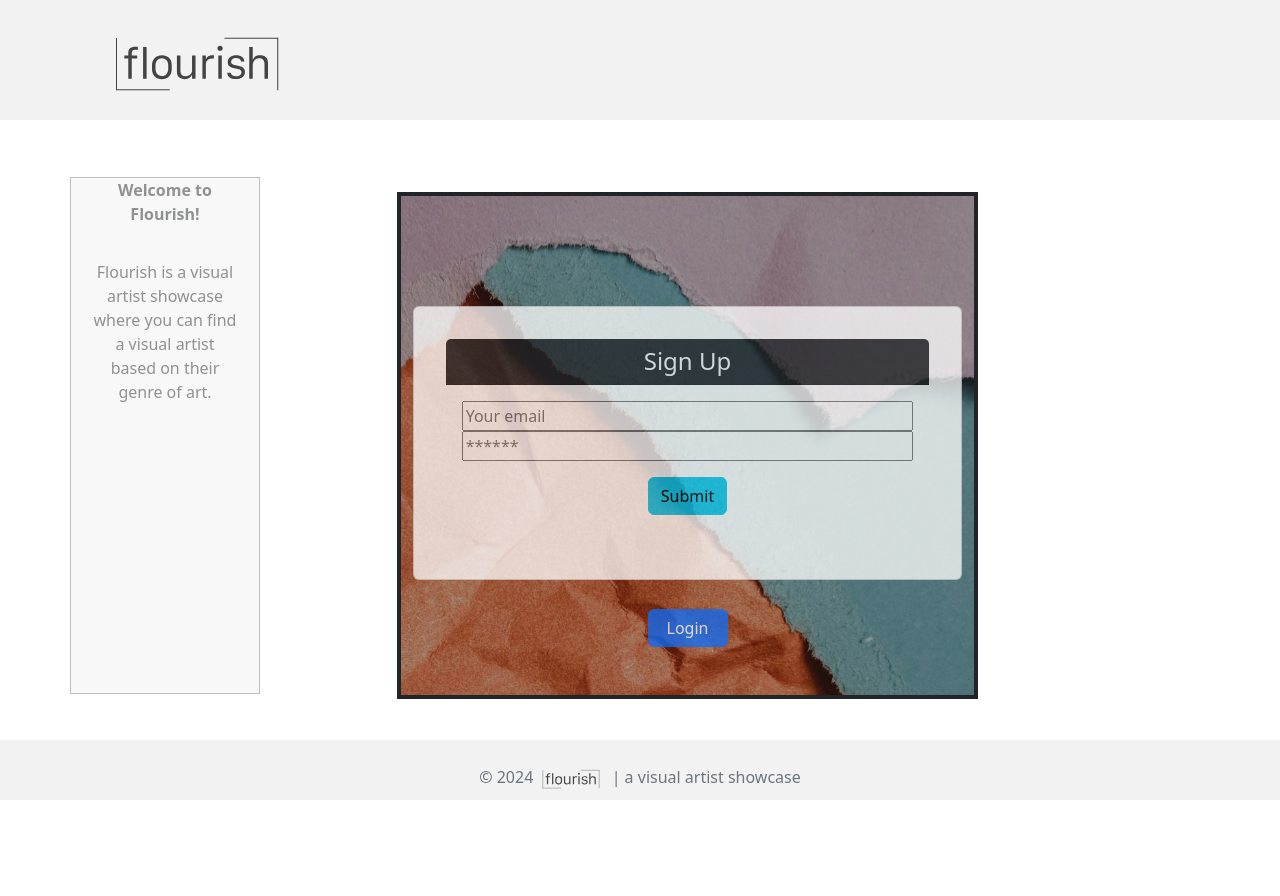
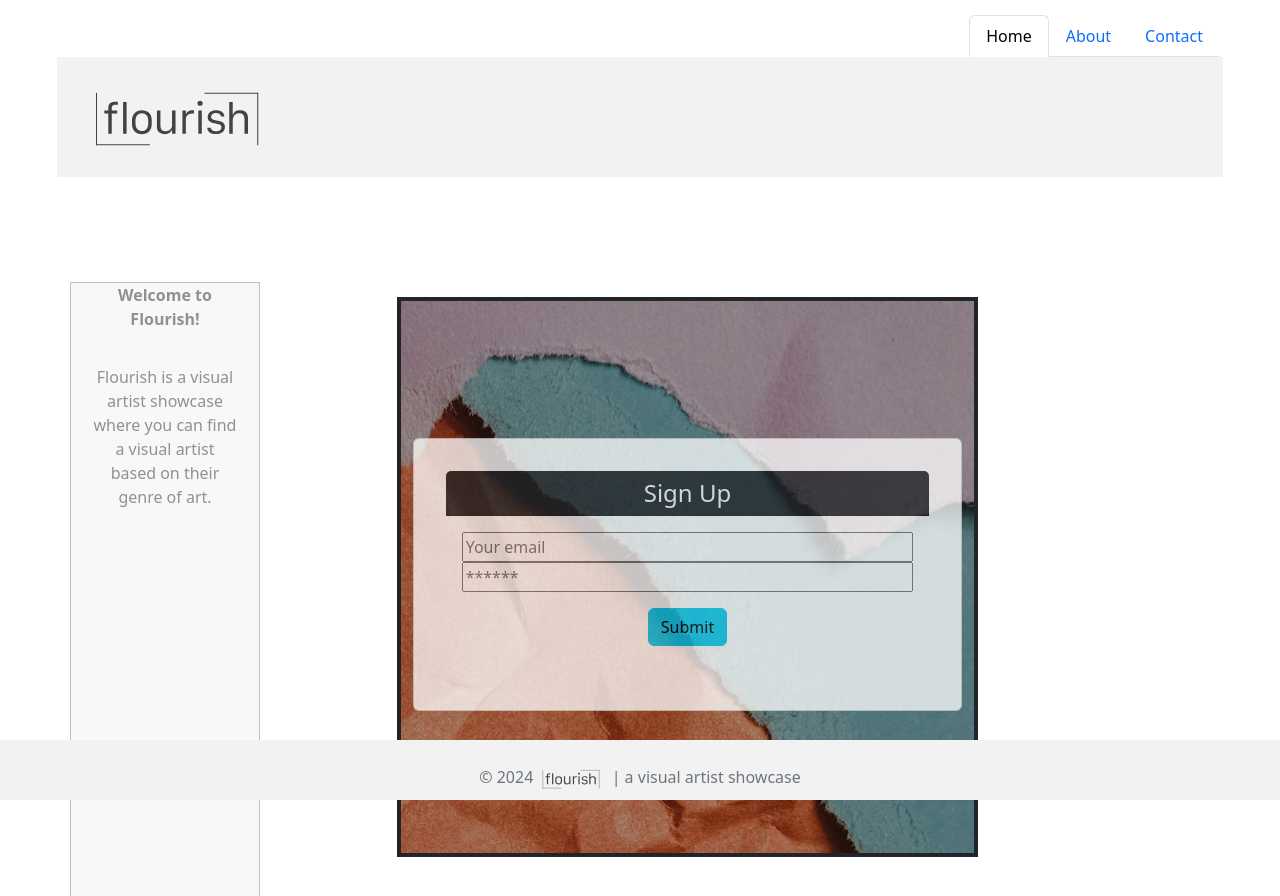
Before and after one commit to rickdeakins/flourish, a React (Vite) app in the folder client/: page / in a window 1280 px wide. Shown: the top 896 px of the page. Before the commit the page ends 800 px from the top, so only its background shows below. Built offline with nearby package versions, Linux system fonts and the light colour scheme.

Commit message:
fixed log out and navbar

```diff
--- a/client/src/App.jsx
+++ b/client/src/App.jsx
@@ -11,7 +11,7 @@ import { Outlet } from 'react-router-dom';
 import 'bootstrap/dist/css/bootstrap.min.css';
 import Header from './components/Header.jsx';
 import Footer from './components/Footer.jsx';
-import Navbar from './components/Navbar.jsx'
+import Nav from './components/NavTabs';
 
 
 // Construct our main GraphQL API endpoint
@@ -42,9 +42,10 @@ const client = new ApolloClient({
 function App() {
   return (
     <ApolloProvider client={client}>
+      <Nav/>
       <div className="flex-column justify-flex-start min-100-vh">
         <Header />
-        <Navbar/>
+
         <div className="container">
           <Outlet />
         </div>
--- a/client/src/components/Header.jsx
+++ b/client/src/components/Header.jsx
@@ -1,12 +1,12 @@
 import React from 'react';
 import 'bootstrap/dist/css/bootstrap.min.css';
-import Navbar from './Navbar';
+
 const Header = () => {
   return (
     <div>
-    <header className="text-white py-1 fixed-top" style={{ height: '120px', backgroundColor: '#F2F2F2' }}>
+    <header className="text-white py-1" style={{ height: '120px', backgroundColor: '#F2F2F2', padding: '20px' }}>
       <div className="container">
-      <div className="position-absolute" style={{ left: '100px', top: '20px' }}>
+      <div className="position-absolute" style={{ left: '80px', top: '75px' }}>
         <img src="/assets/logotemp.svg"  alt="logo" style={{ width: '200px', height: 'auto' }}/>
       </div>
       </div>
--- /dev/null
+++ b/client/src/components/NavTabs.jsx
@@ -0,0 +1,39 @@
+import { Link, useLocation } from 'react-router-dom';
+import React from "react";
+
+function NavTabs() {
+  const currentPage = useLocation().pathname;
+
+  return (
+    <nav id="nav" style={{ position: 'absolute', right: '60px', top: '15px'}}>
+      <ul className="nav nav-tabs">
+        <li className="nav-item">
+          <Link
+            to="/"
+            className={currentPage === '/' ? 'nav-link active' : 'nav-link'}
+          >
+            Home
+          </Link>
+        </li>
+        <li className="nav-item">
+          <Link
+            to="/about"
+            className={currentPage === '/about' ? 'nav-link active' : 'nav-link'}
+          >
+            About
+          </Link>
+        </li>
+        <li className="nav-item">
+          <Link
+            to="/contact"
+            className={currentPage === '/contact' ? 'nav-link active' : 'nav-link'}
+          >
+            Contact
+          </Link>
+        </li>
+      </ul>
+    </nav>
+  );
+}
+
+export default NavTabs;
--- a/client/src/components/Navbar.jsx
+++ /dev/null
@@ -1,74 +0,0 @@
-import React, { useState } from "react";
-// import { Link, useLocation } from "react-router-dom";
-import { Nav } from 'react-bootstrap';
-// import Login from './Login'
-function Navbar() {
-//   const [isLoggedIn, setIsLoggedIn] = useState(false); // State to track login status
-//   const currentPage = useLocation().pathname;
-
-//   // Function to handle login/logout
-//   const handleLogin = () => {
-//     // Perform login logic here
-//     setIsLoggedIn(true);
-//   };
-
-//   const handleLogout = () => {
-//     // Perform logout logic here
-//     setIsLoggedIn(false);
-//   };
-
-  return (
-    <Nav
-      defaultActiveKey="./Home"
-      as="ul"
-      className="justify-content-center"
-    >
-      <Nav.Item as="li">
-        <Nav.Link href="./Home">Home</Nav.Link>
-      </Nav.Item>
-      {/* <Nav.Item as="li">
-        <Nav.Link href="/about">About</Nav.Link>
-      </Nav.Item>
-      <Nav.Item as="li">
-        <Nav.Link href="/contact">Contact</Nav.Link>
-      </Nav.Item> */}
-    </Nav>
-  );
-};
-
-export default Navbar;
-    // <nav className="navbar navbar-expand-lg navbar-light bg-light">
-    //   <div className="collapse navbar-collapse" id="navbarNav">
-    //     <ul className="navbar-nav mr-auto">
-    //       <li className="nav-item">
-    //         <Link
-    //           to="/Home"
-    //           className={currentPage === "/Home" ? "nav-link active" : "nav-link"}
-    //         >
-    //           Home
-    //         </Link>
-    //       </li>
-    //     </ul>
-    //     {/* Conditionally render the search bar based on login state */}
-    //     {isLoggedIn && (
-    //       <form className="form-inline my-2 my-lg-0">
-    //         <input
-    //           className="form-control mr-sm-2"
-    //           type="search"
-    //           placeholder="Search"
-    //           aria-label="Search"
-    //         />
-    //         <button
-    //                      className="btn btn-outline-success my-2 my-sm-0"
-    //                      type="submit"
-    //                    >
-    //                      Search
-    //                    </button>
-    //                  </form>
-    //                )}
-    //              </div>
-    //            </nav>
-        //      );
-        //    }
-
-        //    export default Navbar;
--- a/client/src/index.css
+++ b/client/src/index.css
@@ -1,6 +1,21 @@
+body{
+    margin: 5px;
+    padding: 20px;
+}
+
 #artist {
  background-color: rgb(232, 229, 229);
  width: 100%;
  min-height: 600px;
  border-radius: 30px 30px 30px 30px;
 }
+
+.navbar {
+    position: relative;
+    z-index: 100;
+  }
+
+  .header {
+    position: relative;
+    z-index: 50;
+  }
--- a/client/src/pages/Artists.jsx
+++ b/client/src/pages/Artists.jsx
@@ -13,7 +13,7 @@ const artistContainerStyle= {
 };
 
 const imageContainerStyle= {
-  marginTop: "120px",
+  marginTop: '120px',
   backgroundSize: 'cover',
   backgroundPosition: 'center',
   minHeight: '50vh',
@@ -21,7 +21,6 @@ const imageContainerStyle= {
   flexDirection: 'column',
   justifyContent: 'center',
   alignItems: 'center',
-  marginTop: '120px',
   width: '70%',
   position: 'relative',
   border: '4px solid',
--- a/client/src/pages/Home.jsx
+++ b/client/src/pages/Home.jsx
@@ -1,5 +1,5 @@
 import React, { useState } from 'react';
-import {  Row, Col, Container } from 'react-bootstrap';
+import { Row, Col, Container } from 'react-bootstrap';
 import Login from '../components/Login';
 import Signup from '../components/Signup';
 import CustomButton from '../components/CustomButton';
@@ -17,15 +17,16 @@ const Home = () => {
     backgroundImage: `url(${backgroundImage})`,
     backgroundSize: 'cover',
     backgroundPosition: 'center',
-    minHeight: '50vh',
+    minHeight: '70vh',
     display: 'flex',
     flexDirection: 'column',
     justifyContent: 'center',
     alignItems: 'center',
     marginTop: '120px',
+    marginBottom: '120px',
     width: '70%',
     position: 'relative',
-    border: '4px solid'
+    border: '4px solid',
   };
 
   const logout = () => {
@@ -36,26 +37,41 @@ const Home = () => {
   return (
     <>
       <Row>
-        <Col md={2} className="opacity-50"
-          style={{ height: "auto", marginTop:'105px', marginBottom:'5px', border: '0.5px solid gray', backgroundColor: '#F2F2F2'}}>
+        <Col
+          md={2}
+          className="opacity-50"
+          style={{
+            height: 'auto',
+            marginTop: '105px',
+            marginBottom: '5px',
+            border: '0.5px solid gray',
+            backgroundColor: '#F2F2F2',
+          }}
+        >
           <strong>Welcome to Flourish! </strong>
-          <p style={{ margin: "10px", textAlign: 'left-justify' }}><br/>
+          <p style={{ margin: '10px', textAlign: 'left-justify' }}>
+            <br />
             Flourish is a visual artist showcase where you can find a visual artist based on their genre of art.
           </p>
         </Col>
         <Col md={9}>
           <Container fluid style={containerStyle}>
-            <Row className="justify-content-center opacity-75" style={{ marginTop: "20%" }}>
+            <Row className="justify-content-center opacity-75" style={{ marginTop: '20%' }}>
               <Col md={12} className="text-center">
                 {Auth.loggedIn() ? (
                   <>
-                    <button className="btn btn-lg btn-light m-2 fixed-bottom" onClick={logout}>
+                    <button className="btn btn-lg btn-light m-2" style={{ marginBottom: '20px' }} onClick={logout}>
                       Logout
                     </button>
                   </>
                 ) : (
                   <>
                     {activeTab === 'login' ? <Signup /> : <Login />}
+                    {Auth.loggedIn() && (
+                      <button className="btn btn-lg btn-light m-2" style={{ marginBottom: '20px' }} onClick={logout}>
+                        Logout
+                      </button>
+                    )}
                     <CustomButton activeTab={activeTab} handleTabChange={handleTabChange} />
                   </>
                 )}
@@ -63,10 +79,6 @@ const Home = () => {
             </Row>
           </Container>
         </Col>
-        {/* <Col md={1} className="h-100 align-items-left justify-content-center opacity-75" style={{ marginTop: "22%",border: '2px solid gray' }}>
-          <strong class="bg-color-dark">BE DISCOVERED! </strong>
-          <p>We welcome all visual artists to our platform.</p>
-        </Col> */}
       </Row>
     </>
   );
```
